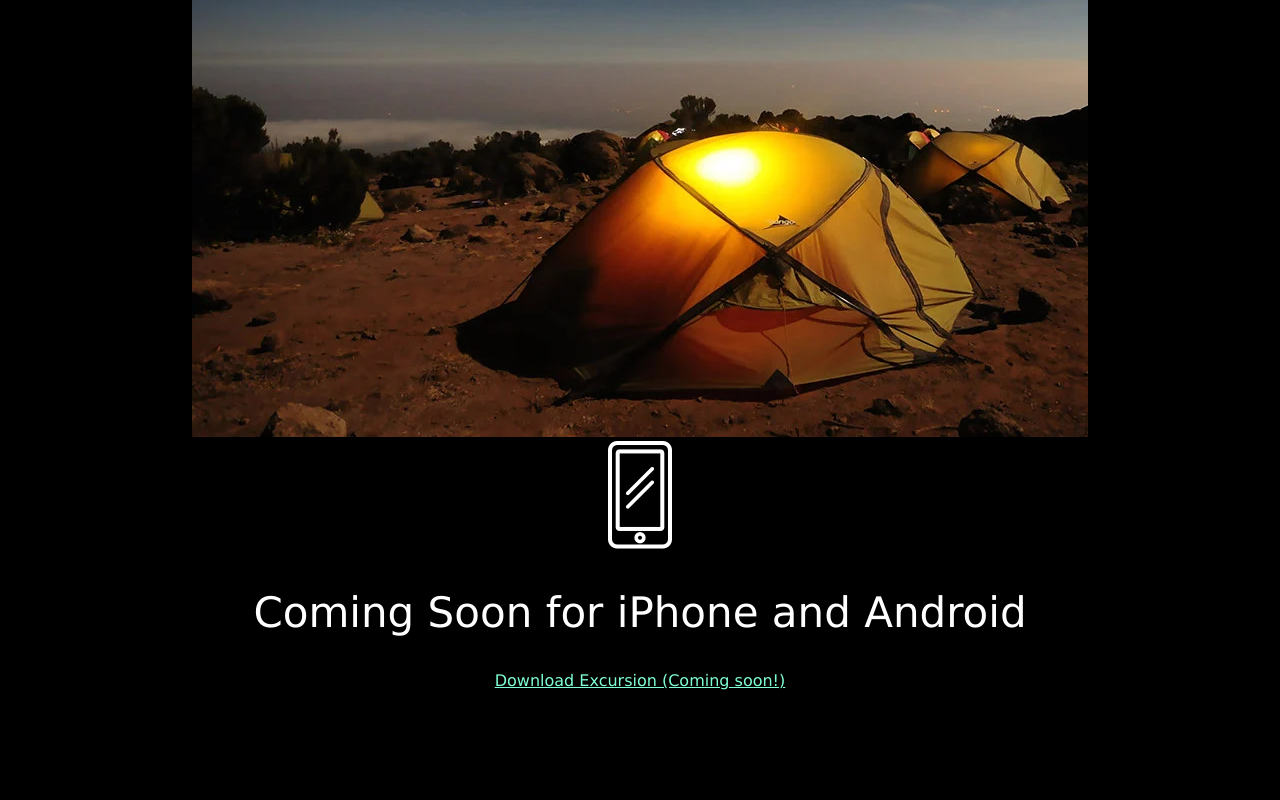
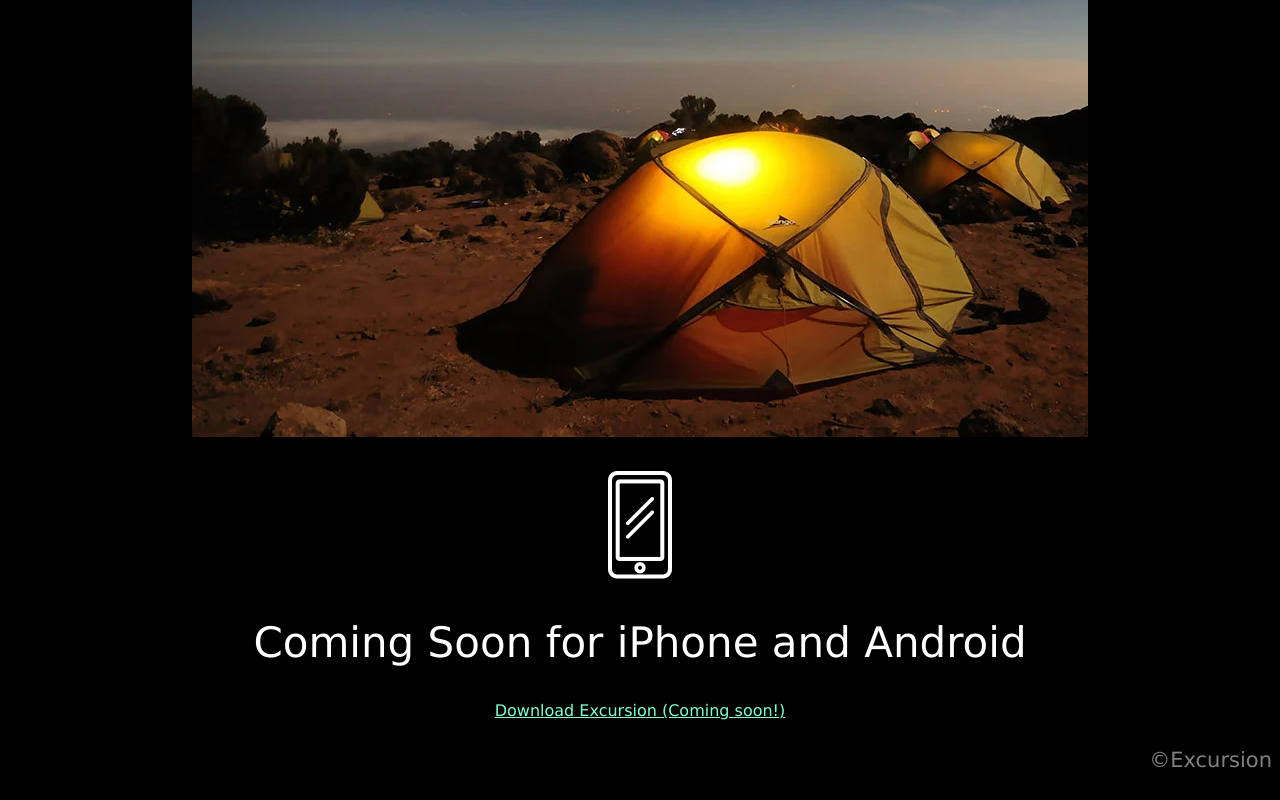
Before and after one commit to executor33/excursion, a plain HTML site: page index.html in a window 1280 px wide. Shown: the part 575-1375 px from the top of the page. Before the commit the page ends 1281 px from the top, so only its background shows below. Drawn offline with Linux system fonts and the light colour scheme.

Commit message:
added footer html

```diff
--- a/index.html
+++ b/index.html
@@ -21,4 +21,7 @@
  </div>
  <h2>Coming Soon for iPhone and Android</h2>
  <p><a href="#1">Download Excursion (Coming soon!)</a></p>
+<footer>
+    <h4 class=foot>&copy;Excursion</h4>
+</footer>
 </body>
--- a/resources/css/style.css
+++ b/resources/css/style.css
@@ -26,3 +26,11 @@ h4 {
     font-weight: lighter;
     color: gray;
 }
+
+.phone {
+    padding-top: 30px;
+}
+
+.foot {
+    text-align: right;
+}
```
